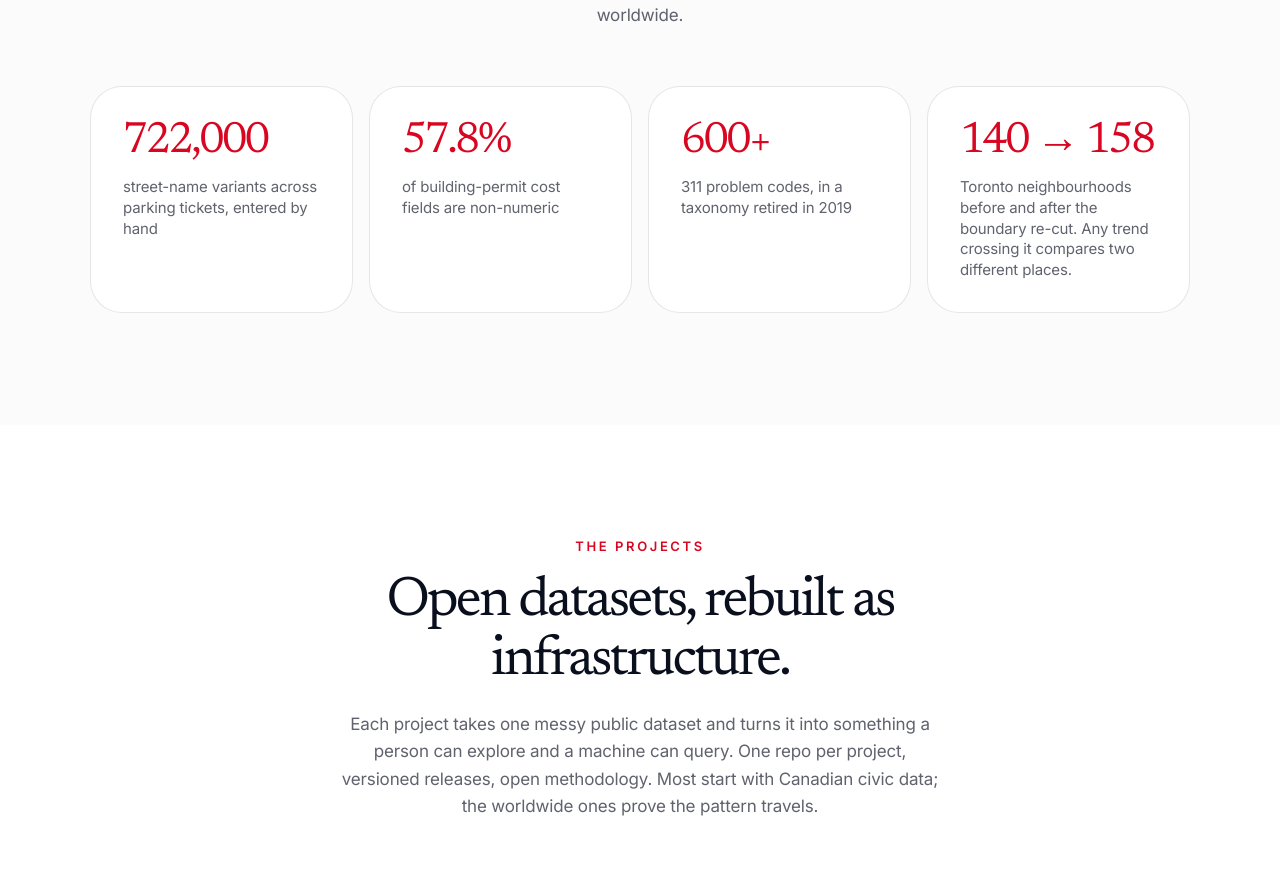
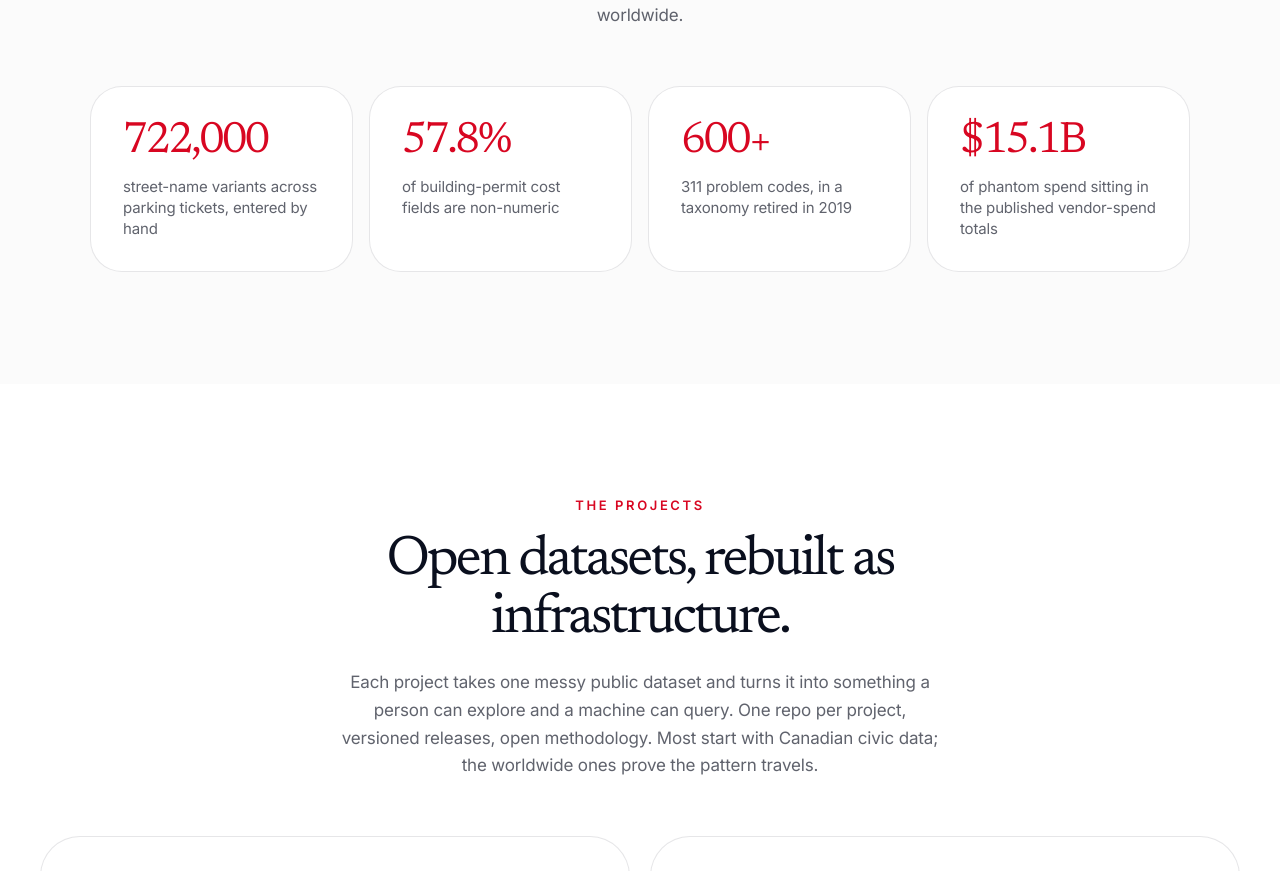
Before and after one commit to Nshipyard/canada-nshipyard, a Next.js app: page / in a window 1280 px wide. Shown: the part 1385-2256 px from the top of the page. Built offline with nearby package versions, Linux system fonts and the light colour scheme; no server answers.

Commit message:
Problem stats: replace census stat with $15.1B phantom-spend stat (EN/FR)

```diff
--- a/src/i18n.tsx
+++ b/src/i18n.tsx
@@ -36,7 +36,7 @@ const en = {
       { value: "722,000", label: "street-name variants across parking tickets, entered by hand" },
       { value: "57.8%", label: "of building-permit cost fields are non-numeric" },
       { value: "600+", label: "311 problem codes, in a taxonomy retired in 2019" },
-      { value: "140 → 158", label: "Toronto neighbourhoods before and after the boundary re-cut. Any trend crossing it compares two different places." },
+      { value: "$15.1B", label: "of phantom spend sitting in the published vendor-spend totals" },
     ],
   },
   projects: {
@@ -1182,7 +1182,7 @@ const fr: Dict = {
       { value: "722 000", label: "variantes de noms de rue dans les contraventions, saisies à la main" },
       { value: "57,8 %", label: "des champs de coût des permis ne sont pas numériques" },
       { value: "600+", label: "codes de problème dans le 311, dans une taxonomie abandonnée en 2019" },
-      { value: "140 → 158", label: "quartiers de Toronto avant et après le redécoupage. Toute tendance qui le traverse compare des endroits différents." },
+      { value: "15,1 G$", label: "de dépenses fantômes dans les totaux publiés" },
     ],
   },
   projects: {
```
